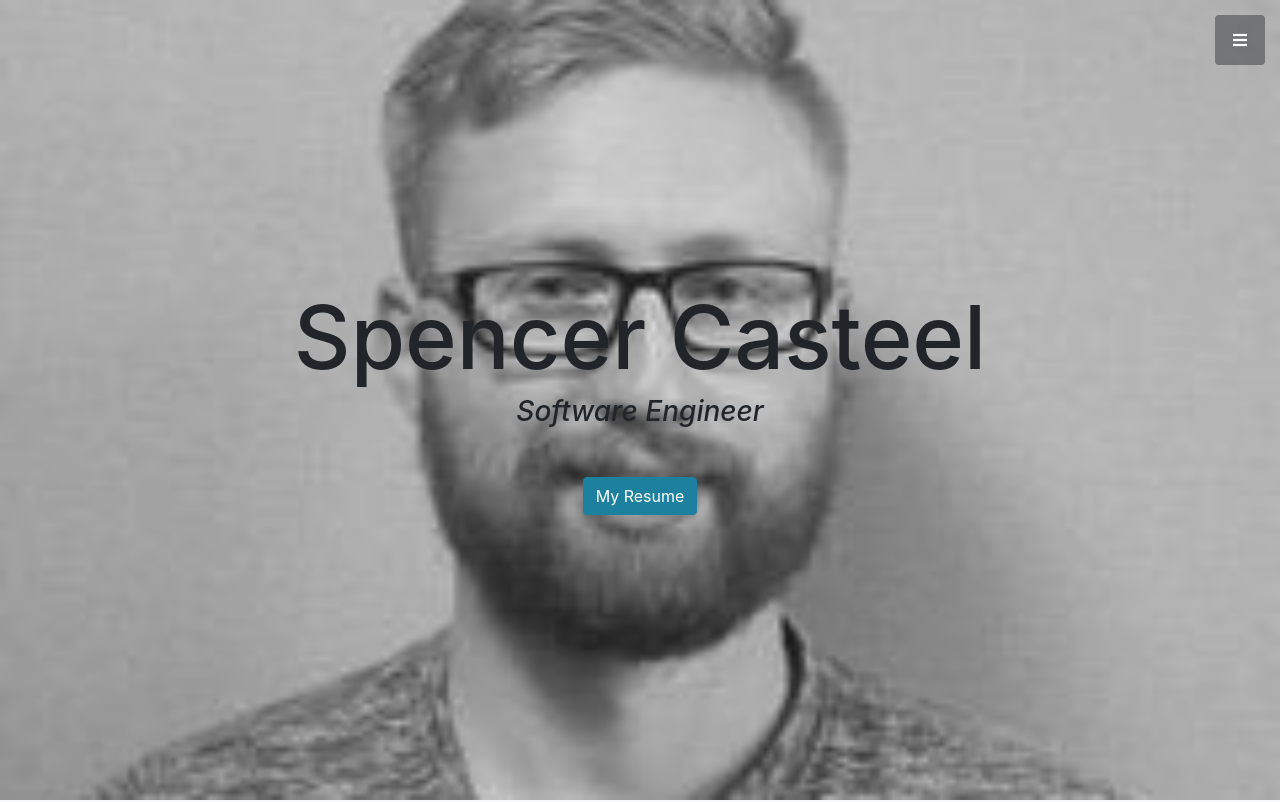
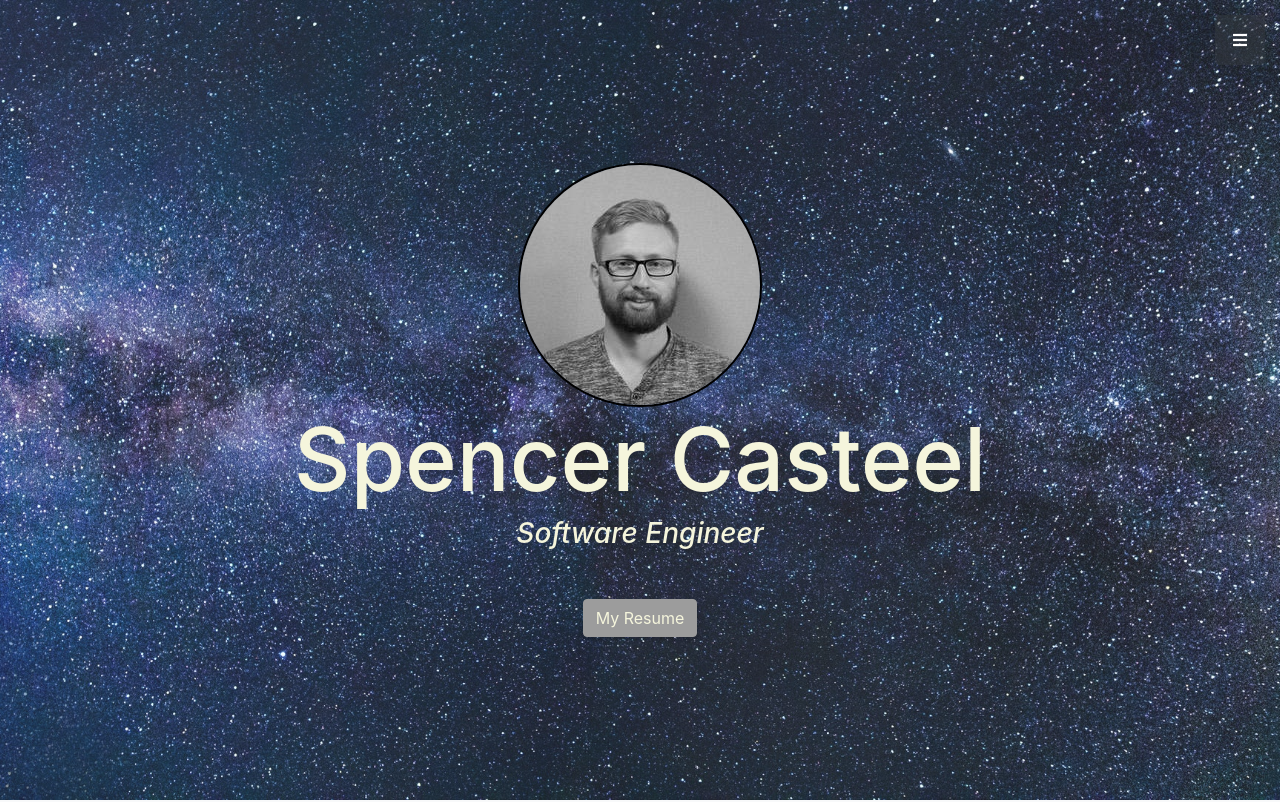
Before and after one commit to spencercasteel/Website, a website with bundled scripts: page index.html in a window 1280 px wide. Shown: the top 802 px of the page. Built offline with nearby package versions, Linux system fonts and the light colour scheme.

Commit message:
changed header and side to personal image and colors

```diff
--- a/css/stylish-portfolio.css
+++ b/css/stylish-portfolio.css
@@ -12,6 +12,19 @@ html {
 
 body {
   font-family: 'Source Sans Pro';
+}
+
+.myPic {
+  border-radius: 50% !important;
+  border: 2px black solid;
+}
+
+.mb-1 {
+  color: beige
+}
+
+.mb-5 {
+  color: beige
 }
 
 .btn-xl {
@@ -93,8 +106,8 @@ h6 {
   height: auto;
   padding-top: 8rem;
   padding-bottom: 8rem;
-  background: -webkit-gradient(linear, left top, right top, from(rgba(255, 255, 255, 0.1)), to(rgba(255, 255, 255, 0.1))), url("../img/MyPic.jpeg");
-  background: linear-gradient(90deg, rgba(255, 255, 255, 0.1) 0%, rgba(255, 255, 255, 0.1) 100%), url("../img/MyPic.jpeg");
+  background: -webkit-gradient(linear, left top, right top, from(rgba(255, 255, 255, 0.1)), to(rgba(255, 255, 255, 0.1))), url("../img/headerBackground.jpg");
+  background: linear-gradient(90deg, rgba(255, 255, 255, 0.1) 0%, rgba(255, 255, 255, 0.1) 100%), url("../img/headerBackground.jpg");
   background-position: center center;
   background-repeat: no-repeat;
   background-size: cover;
@@ -126,7 +139,7 @@ h6 {
   transition: all 0.4s ease 0s;
   -webkit-transform: translateX(250px);
   transform: translateX(250px);
-  background: #1D809F;
+  background: #9C9C9C;
   border-left: 1px solid rgba(255, 255, 255, 0.1);
 }
 
@@ -142,7 +155,8 @@ h6 {
 .sidebar-nav li.sidebar-nav-item a {
   display: block;
   text-decoration: none;
-  color: #fff;
+  color: #23244F
+  ;
   padding: 15px;
 }
 
@@ -168,7 +182,7 @@ h6 {
 }
 
 .sidebar-nav > .sidebar-brand a {
-  color: #fff;
+  color: beige;
 }
 
 .sidebar-nav > .sidebar-brand a:hover {
@@ -333,14 +347,14 @@ a:hover, a:focus, a:active {
 }
 
 .btn-primary {
-  background-color: #1D809F !important;
-  border-color: #1D809F !important;
-  color: #fff !important;
+  background-color: #9C9C9C !important;
+  border-color: #9C9C9C !important;
+  color: beige !important;
 }
 
 .btn-primary:hover, .btn-primary:focus, .btn-primary:active {
-  background-color: #155d74 !important;
-  border-color: #155d74 !important;
+  background-color: black !important;
+  border-color: black !important;
 }
 
 .btn-secondary {
--- a/index.html
+++ b/index.html
@@ -19,7 +19,7 @@
     <link href="vendor/simple-line-icons/css/simple-line-icons.css" rel="stylesheet">
 
     <!-- Custom CSS -->
-    <link href="css/stylish-portfolio.min.css" rel="stylesheet">
+    <link href="css/stylish-portfolio.css" rel="stylesheet">
 
   </head>
 
@@ -55,11 +55,12 @@
     <!-- Header -->
     <header class="masthead d-flex">
       <div class="container text-center my-auto">
+        <img class="myPic" src="img/myPic.jpg" alt="myPic">
         <h1 class="mb-1">Spencer Casteel</h1>
         <h3 class="mb-5">
           <em>Software Engineer</em>
         </h3>
-        <a class="btn btn-primary btn-xl" href="Resume/SpencerCasteelResume.pdf">My Resume</a>
+        <a class="btn btn-primary btn-xl" target="_blank" href="Resume/SpencerCasteelResume.pdf">My Resume</a>
       </div>
       <div class="overlay"></div>
     </header>
```
Also changed, not shown: README.md (deleted), css/stylish-portfolio.min.css (deleted), img/headerBackground.jpg (added), img/myPic.jpg (renamed from img/MyPic.jpeg), 4 other files.
